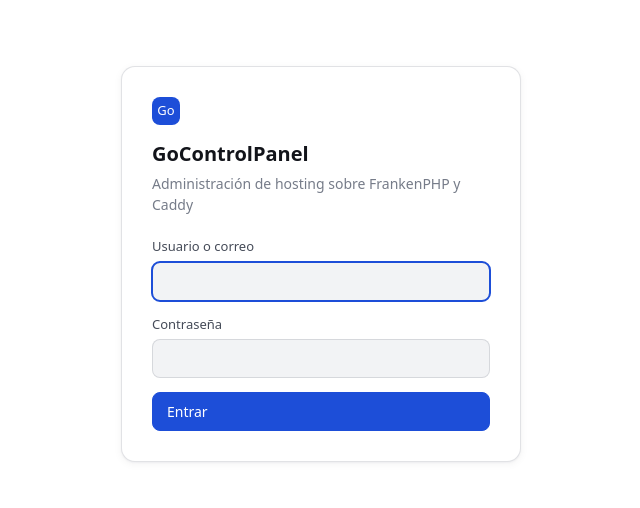
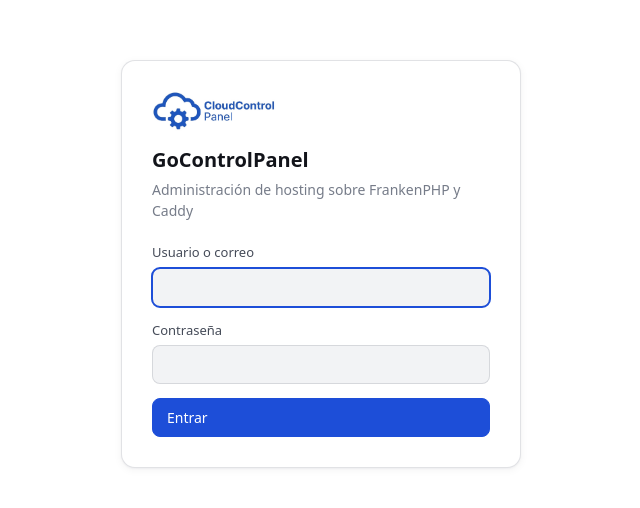
Before and after one commit to henrichile/gocontrolpanel, a React (Vite) app in the folder web/: page / in a window 1280 px wide. Shown: the part 136-644 px from the top of the page, without its empty margins (319-959 px from the left). Built offline with nearby package versions, Linux system fonts and the light colour scheme.

Commit message:
ACTUALIZACION DE LOGOS

```diff
--- a/web/src/App.tsx
+++ b/web/src/App.tsx
@@ -64,8 +64,7 @@
   return (
     <aside className="sidebar">
       <div className="brand">
-        <span className="brand-mark">Go</span>
-        <span>ControlPanel</span>
+        <img src="/img/logo-white.png" alt="CloudControl Panel" className="brand-logo" />
       </div>
 
       <nav className="nav">
--- a/web/src/pages/Login.tsx
+++ b/web/src/pages/Login.tsx
@@ -43,7 +43,7 @@
     return (
       <div className="login-wrap">
         <form className="login-card" onSubmit={onVerify}>
-          <span className="brand-mark">Go</span>
+          <img src="/img/logo-azul.png" alt="CloudControl Panel" className="brand-logo" />
           <h1>Verificación en dos pasos</h1>
           <p className="sub">Escribe el código de tu app de autenticación</p>
 
@@ -78,7 +78,7 @@
   return (
     <div className="login-wrap">
       <form className="login-card" onSubmit={onSubmit}>
-        <span className="brand-mark">Go</span>
+        <img src="/img/logo-azul.png" alt="CloudControl Panel" className="brand-logo" />
         <h1>GoControlPanel</h1>
         <p className="sub">Administración de hosting sobre FrankenPHP y Caddy</p>
 
--- a/web/src/styles.css
+++ b/web/src/styles.css
@@ -64,10 +64,6 @@
   --link: #ffffff;
 }
 
-.sidebar .brand-mark {
-  background: #ffffff;
-  color: #2563eb;
-}
 
 * {
   box-sizing: border-box;
@@ -116,21 +112,22 @@
 .brand {
   display: flex;
   align-items: center;
-  gap: 10px;
   padding: 0 8px;
-  font-weight: 650;
-  letter-spacing: -0.01em;
 }
 
-.brand-mark {
-  width: 28px;
-  height: 28px;
-  border-radius: 8px;
-  background: var(--series-1);
-  display: grid;
-  place-items: center;
-  font-size: 13px;
-  color: #fff;
+/* Logo con wordmark incluido: cada superficie usa la variante ya preparada
+   para su fondo (azul sobre blanco, o blanco sobre el azul del sidebar) en
+   vez de recolorear un mismo archivo con filtros CSS. */
+.brand-logo {
+  max-width: 100%;
+  height: 32px;
+  width: auto;
+  display: block;
+}
+
+.login-card .brand-logo {
+  height: 40px;
+  margin-bottom: 6px;
 }
 
 .nav {
```
Also changed, not shown: web/public/img/logo-azul.png (added), web/public/img/logo-white.png (added), 3 other files (tests, documents, lock files or other folders).
